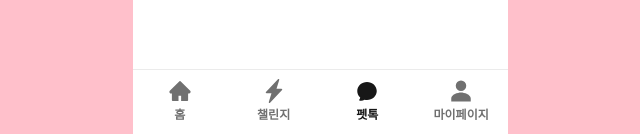
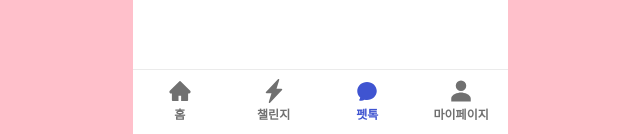
Before and after one commit to azure0929/Petnuri, a React (Vite) app: page /pettalk in a window 1280 px wide. Shown: the part 666-800 px from the top of the page, without its empty margins (472-1112 px from the left). Built offline with nearby package versions, Linux system fonts and the light colour scheme.

Commit message:
#12 Design:main-tab active 색상 변경

```diff
--- a/src/components/BottomSheet/ChallengeHBS.tsx
+++ b/src/components/BottomSheet/ChallengeHBS.tsx
@@ -1,6 +1,6 @@
 import BottomSheet from "./BottomSheet";
-import fireImage from '/fire.png'
 import styles from '@/styles/challengehbs.module.scss'
+import { BsFire } from 'react-icons/bs'
 import { createToast } from "@/utils/ToastUtils";
 
 const ChallengeHBS = () => {
@@ -16,7 +16,7 @@ const ChallengeHBS = () => {
 
         <div className={styles.attend}>
           <div className={styles.text_box}>
-            <img src={fireImage} alt="fire" />
+            <BsFire size='18px'color='#EC6330'/>
             <span className={styles.title}>출석체크</span>
             <div className={styles.sub}>출석석체크하고 30 포인트 받아가세요 !</div>
           </div>
@@ -25,7 +25,7 @@ const ChallengeHBS = () => {
 
         <div className={styles.quiz}>
           <div className={styles.text_box}>
-            <img src={fireImage} alt="fire" />
+            <BsFire size='18px'color='#EC6330'/>
             <span className={styles.title}>집사퀴즈</span>
             <div className={styles.sub}>
               집사에겐 필수 상식 !
@@ -39,7 +39,7 @@ const ChallengeHBS = () => {
 
         <div className={styles.invite}>
           <div className={styles.text_box}>
-            <img src={fireImage} alt="fire" />
+            <BsFire size='18px'color='#EC6330'/>
             <span className={styles.title}>친구초대</span>
             <div className={styles.sub}>
               추천 코드를 통해 친구가 회원가입을 할 경우
--- a/src/styles/maintab.scss
+++ b/src/styles/maintab.scss
@@ -24,6 +24,6 @@
   color: $gray_0600_707070;
 
   &.active {
-    color: $gray_0900_171717;
+    color: $brand_blue_200_3F54D1;
   }
 }
```
